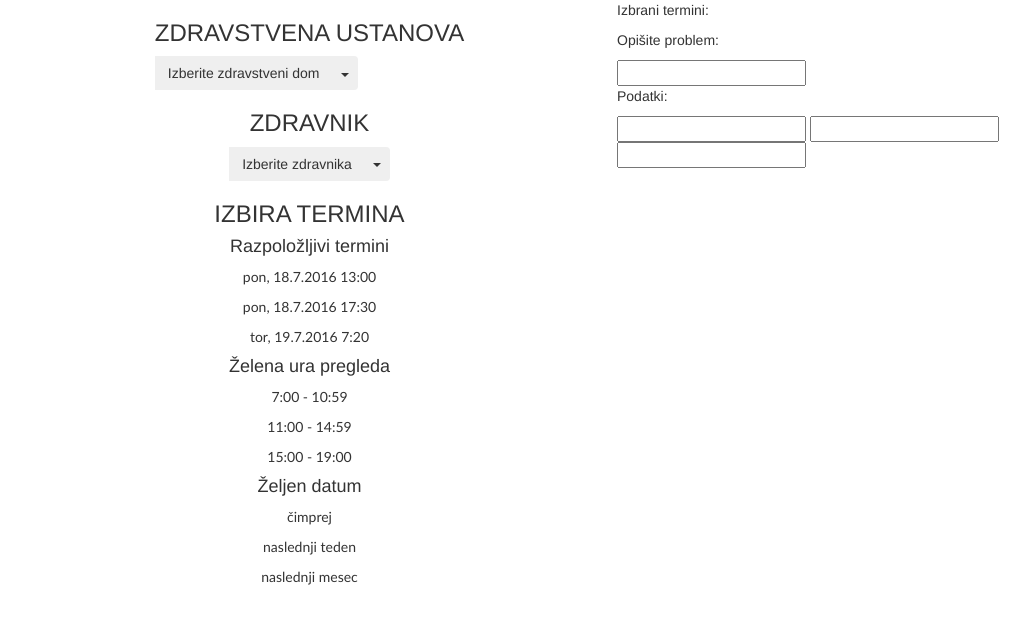
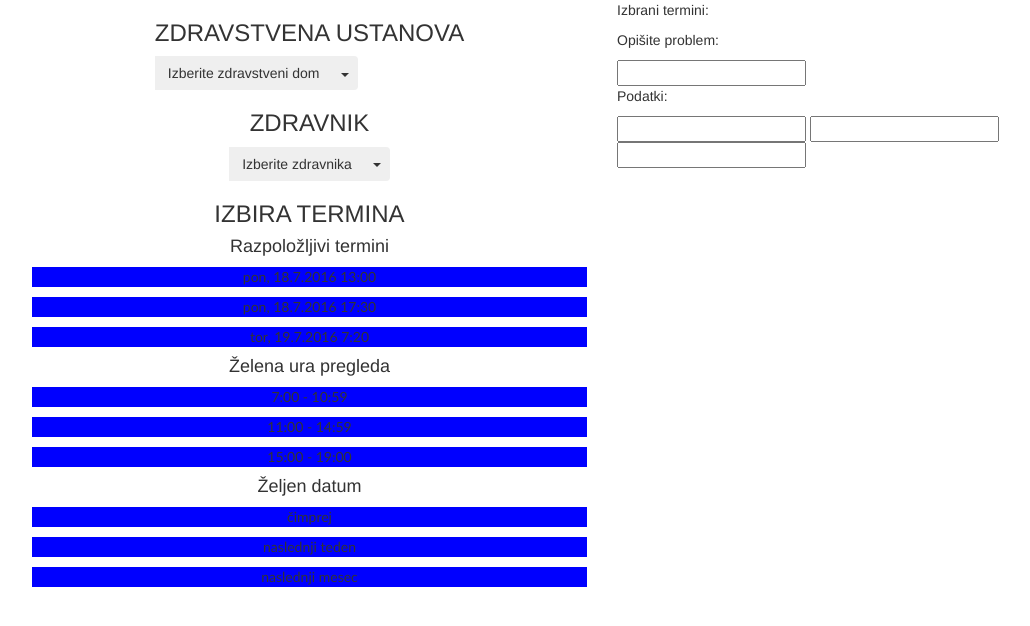
Before and after one commit to dj-neza/AppMojstri, a PHP site: page /pacient.php in a window 1280 px wide. Shown: the top 626 px of the page, without its empty margins (38-1068 px from the left). Run offline with PHP 8.4, Linux system fonts and the light colour scheme; some libraries are stand-ins or nearby versions.

Commit message:
izbiranje gumbov pri pacientu

```diff
--- a/css/style.css
+++ b/css/style.css
@@ -51,3 +51,11 @@
 #ura {
     margin-bottom: 15px;
 }
+
+.izbran-termin, .izbrana-ura, .izbran-datum {
+    border: 5px solid red;
+}
+
+.termin, .ura, .datum {
+    background-color: blue;
+}
--- a/js/app.js
+++ b/js/app.js
@@ -19,6 +19,33 @@ var main = function() {
 
     $(".zavrni").click(function(){
         alert("Ponudi nove možnosti.");
+    });
+
+
+    // za design pacient.php
+
+    // selectanje razpolozljivega termina
+    $(".termin").on("click", function() {
+        $('#razpolozljivi-termini').find('div').each(function(){
+            $(this).removeClass("izbran-termin");
+        });
+        $(this).addClass("izbran-termin");
+    });
+
+    // selectanje ure pregleda
+    $(".ura").on("click", function() {
+        $('#razpolozljive-ure').find('div').each(function(){
+            $(this).removeClass("izbrana-ura");
+        });
+        $(this).addClass("izbrana-ura");
+    });
+
+    // selectanje zeljenega datuma
+    $(".datum").on("click", function() {
+        $('#razpolozljivi-datumi').find('div').each(function(){
+            $(this).removeClass("izbran-datum");
+        });
+        $(this).addClass("izbran-datum");
     });
 
 };
--- a/pacient.php
+++ b/pacient.php
@@ -54,37 +54,39 @@
                     <h3>IZBIRA TERMINA</h3>
                     <h4>Razpoložljivi termini</h4>
                     <div id="razpolozljivi-termini">
-                        <div class="termini">
+                        <div class="termin">
                             <p class="change-font">pon, 18.7.2016 13:00</p>
                         </div>
-                        <div class="termini">
+                        <div class="termin">
                             <p class="change-font">pon, 18.7.2016 17:30</p>
                         </div>
-                        <div class="termini">
+                        <div class="termin">
                             <p class="change-font">tor, 19.7.2016 7:20</p>
                         </div>
                     </div>
+
                     <h4>Želena ura pregleda</h4>
-                    <div id="ura pregleda">
-                        <div class="termini">
+                    <div id="razpolozljive-ure">
+                        <div class="ura">
                             <p class="change-font">7:00 - 10:59</p>
                         </div>
-                        <div class="termini">
+                        <div class="ura">
                             <p class="change-font">11:00 - 14:59</p>
                         </div>
-                        <div class="termini">
+                        <div class="ura">
                             <p class="change-font">15:00 - 19:00</p>
                         </div>
                     </div>
+
                     <h4>Željen datum</h4>
-                    <div id="ura pregleda">
-                        <div class="termini">
+                    <div id="razpolozljivi-datumi">
+                        <div class="datum">
                             <p class="change-font">čimprej</p>
                         </div>
-                        <div class="termini">
+                        <div class="datum">
                             <p class="change-font">naslednji teden</p>
                         </div>
-                        <div class="termini">
+                        <div class="datum">
                             <p class="change-font">naslednji mesec</p>
                         </div>
                     </div>
```
